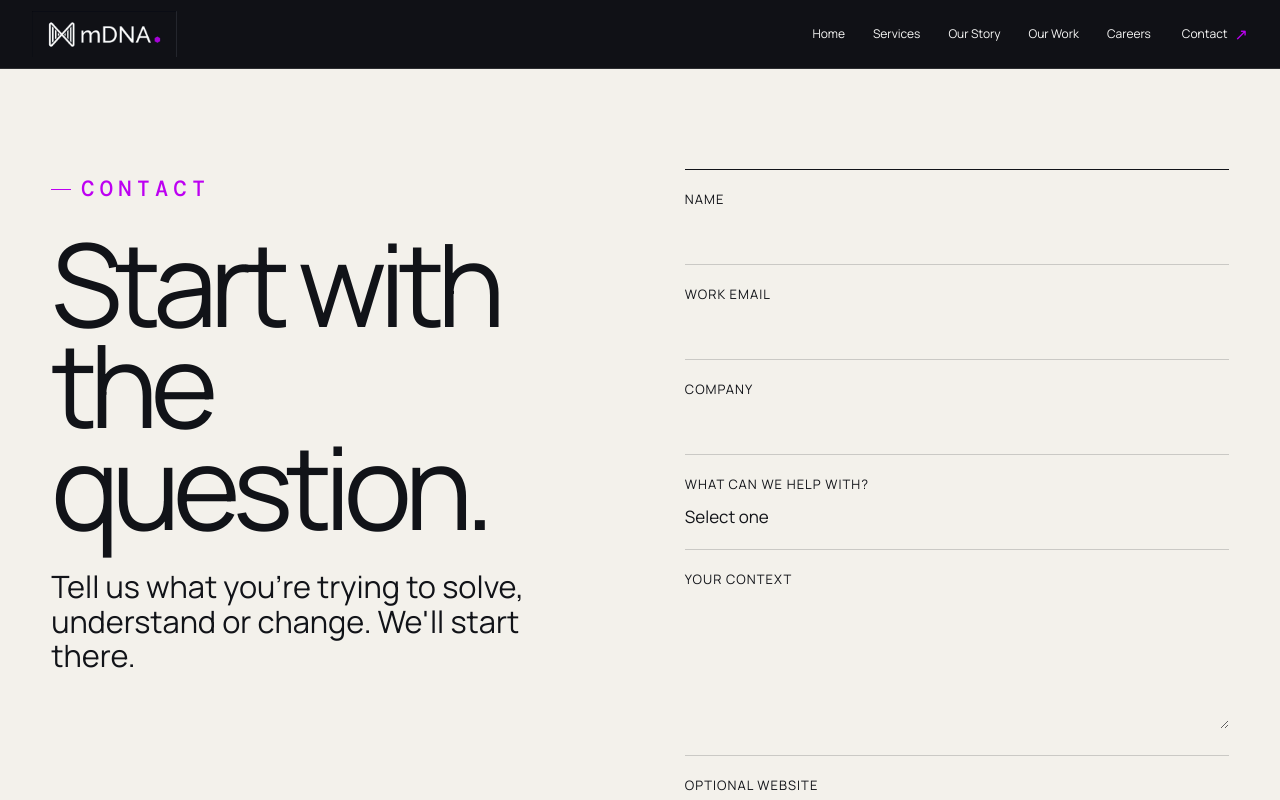
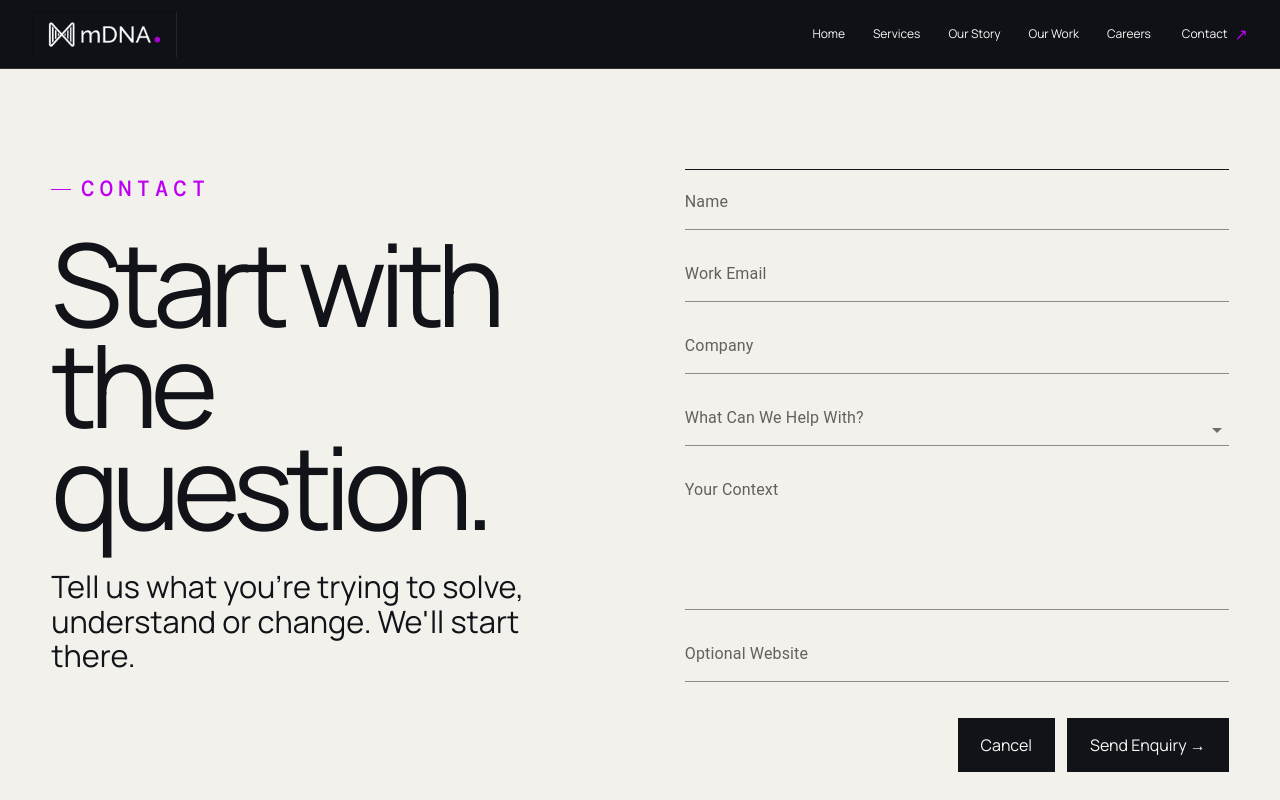
Before and after one commit to priyacse21/mdna_web, a React (Vite) app: page /contact in a window 1280 px wide. Shown: the top 800 px of the page. Built offline with nearby package versions, Linux system fonts and the light colour scheme.

Commit message:
Common component created for contact

```diff
--- a/package.json
+++ b/package.json
@@ -10,7 +10,10 @@
     "preview": "vite preview"
   },
   "dependencies": {
+    "@emotion/react": "^11.14.0",
+    "@emotion/styled": "^11.14.1",
     "@hookform/resolvers": "^5.9.1",
+    "@mui/material": "^9.4.0",
     "@tailwindcss/vite": "^4.3.3",
     "react": "^19.2.8",
     "react-dom": "^19.2.8",
--- /dev/null
+++ b/src/components/common/FormField.jsx
@@ -0,0 +1,21 @@
+import { TextField, MenuItem } from "@mui/material";
+
+const FormField = ({ name, register, errors, options, ...rest }) => (
+  <TextField
+    {...register(name)}
+    {...rest}
+    select={!!options}
+    defaultValue={options ? "" : undefined}
+    variant="standard"
+    fullWidth
+    error={!!errors[name]}
+    helperText={errors[name]?.message}
+    sx={{ py: 1.5 }}
+  >
+    {options?.map((o) => (
+      <MenuItem key={o} value={o}>{o}</MenuItem>
+    ))}
+  </TextField>
+);
+
+export default FormField;
--- a/src/screens/contact/ContactSection.jsx
+++ b/src/screens/contact/ContactSection.jsx
@@ -1,5 +1,6 @@
 // src/pages/Contact/Contact.jsx
-
+import React from "react";
+import FormField from "../../components/common/FormField";
 import { useEffect, useState } from "react";
 import { useForm } from "react-hook-form";
 import { zodResolver } from "@hookform/resolvers/zod";
@@ -34,15 +35,12 @@ const helpOptions = [
 ];
 
 const schema = z.object({
-  name: z.string().trim().min(1, "Name is required."),name: z
-  .string()
-  .trim()
-  .min(1, "Name is required.")
-  .regex(/^[A-Za-z]+(?: [A-Za-z]+)*$/, "Name must contain only letters."),  email: z
+  name: z
     .string()
     .trim()
-    .min(1, "Work email is required.")
-    .email("Enter a valid email."),
+    .min(1, "Name is required.")
+    .regex(/^[A-Za-z]+(?: [A-Za-z]+)*$/, "Name must contain only letters."),
+  email: z.string().trim().min(1, "Work email is required.").email("Enter a valid email."),
   company: z.string().trim().min(1, "Company is required."),
   help: z.string().min(1, "Please select one."),
   context: z.string().trim().min(1, "Tell us a bit of context."),
@@ -121,166 +119,13 @@ const Contact = () => {
             noValidate
             onSubmit={handleSubmit(onSubmit)}
           >
-
-            <div className="border-b border-[#111318]/[0.18] py-5 focus-within:border-[#111318]">
-              <label
-                className="mb-[9px] block text-[13px] tracking-[0.08em] uppercase"
-                htmlFor="contact-name"
-              >
-                Name
-              </label>
-
-              <input
-                id="contact-name"
-                className={`w-full border-0 bg-transparent text-[17px] outline-none [font-family:inherit] ${
-                  errors.name ? "text-[#c0392b]" : "text-[#111318]"
-                }`}
-                {...register("name")}
-              />
-
-              {errors.name && (
-                <span className="mt-[6px] block text-[11px] text-[#c0392b]">
-                  {errors.name.message}
-                </span>
-              )}
-            </div>
-
-            <div className="border-b border-[#111318]/[0.18] py-5 focus-within:border-[#111318]">
-              <label
-                className="mb-[9px] block text-[13px] tracking-[0.08em] uppercase"
-                htmlFor="contact-email"
-              >
-                Work Email
-              </label>
-
-              <input
-                id="contact-email"
-                type="email"
-                className={`w-full border-0 bg-transparent text-[17px] outline-none [font-family:inherit] ${
-                  errors.email ? "text-[#c0392b]" : "text-[#111318]"
-                }`}
-                {...register("email")}
-              />
-
-              {errors.email && (
-                <span className="mt-[6px] block text-[11px] text-[#c0392b]">
-                  {errors.email.message}
-                </span>
-              )}
-            </div>
-
-            <div className="border-b border-[#111318]/[0.18] py-5 focus-within:border-[#111318]">
-              <label
-                className="mb-[9px] block text-[13px] tracking-[0.08em] uppercase"
-                htmlFor="contact-company"
-              >
-                Company
-              </label>
-
-              <input
-                id="contact-company"
-                className={`w-full border-0 bg-transparent text-[17px] outline-none [font-family:inherit] ${
-                  errors.company ? "text-[#c0392b]" : "text-[#111318]"
-                }`}
-                {...register("company")}
-              />
-
-              {errors.company && (
-                <span className="mt-[6px] block text-[11px] text-[#c0392b]">
-                  {errors.company.message}
-                </span>
-              )}
-            </div>
-
-
-            <div className="border-b border-[#111318]/[0.18] py-5 focus-within:border-[#111318]">
-              <label
-                className="mb-[9px] block text-[13px] tracking-[0.08em] uppercase"
-                htmlFor="contact-help"
-              >
-                What Can We Help With?
-              </label>
-
-              <select
-                id="contact-help"
-                className={`w-full cursor-pointer appearance-none border-0 bg-transparent text-[17px] focus:outline-offset-2 [font-family:inherit] [&]:accent-[#a604d6] ${
-                  errors.help ? "text-[#c0392b]" : "text-[#111318]"
-                }`}
-                {...register("help")}
-              >
-                <option
-                  value=""
-                  disabled
-                  className="bg-[#f3f1eb] px-3 py-2 text-[#111318] checked:text-[#111318] hover:text-[#111318]"
-                >
-                  Select one
-                </option>
-
-                {helpOptions.map((option) => (
-                  <option
-                    key={option}
-                    value={option}
-                    className="bg-[#f3f1eb] px-3 py-2 text-[#111318] checked:bg-[#f3f1eb] checked:text-[#111318] hover:text-[#111318]"
-                  >
-                    {option}
-                  </option>
-                ))}
-              </select>
-
-              {errors.help && (
-                <span className="mt-[6px] block text-[11px] text-[#c0392b]">
-                  {errors.help.message}
-                </span>
-              )}
-            </div>
-            <div className="border-b border-[#111318]/[0.18] py-5 focus-within:border-[#111318]">
-              <label
-                className="mb-[9px] block text-[13px] tracking-[0.08em] uppercase"
-                htmlFor="contact-context"
-              >
-                Your Context
-              </label>
-
-              <textarea
-                id="contact-context"
-                className={`min-h-[130px] w-full resize-y border-0 bg-transparent text-[17px] outline-none [font-family:inherit] ${
-                  errors.context ? "text-[#c0392b]" : "text-[#111318]"
-                }`}
-                {...register("context")}
-              />
-
-              {errors.context && (
-                <span className="mt-[6px] block text-[11px] text-[#c0392b]">
-                  {errors.context.message}
-                </span>
-              )}
-            </div>
-
-            <div className="border-b border-[#111318]/[0.18] py-5 focus-within:border-[#111318]">
-              <label
-                className="mb-[9px] block text-[13px] tracking-[0.08em] uppercase"
-                htmlFor="contact-website"
-              >
-                Optional Website
-              </label>
-
-              <input
-                id="contact-website"
-                type="url"
-                className={`w-full border-0 bg-transparent text-[17px] outline-none [font-family:inherit] ${
-                  errors.website ? "text-[#c0392b]" : "text-[#111318]"
-                }`}
-                {...register("website")}
-              />
-
-              {errors.website && (
-                <span className="mt-[6px] block text-[14px] text-[#c0392b]">
-                  {errors.website.message}
-                </span>
-              )}
-            </div>
-
-            <div className="flex items-center justify-between gap-5 pt-6 max-[760px]:flex-wrap">
+           <FormField name="name" label="Name" register={register} errors={errors} />
+  <FormField name="email" label="Work Email" type="email" register={register} errors={errors} />
+  <FormField name="company" label="Company" register={register} errors={errors} />
+  <FormField name="help" label="What Can We Help With?" options={helpOptions} register={register} errors={errors} />
+  <FormField name="context" label="Your Context" multiline minRows={5} register={register} errors={errors} />
+  <FormField name="website" label="Optional Website" register={register} errors={errors} />
+<div className="flex items-center justify-between gap-5 pt-6 max-[760px]:flex-wrap">
               <span
                 aria-live="polite"
                 className="min-h-4 font-mono text-[11px]"
```
Also changed, not shown: 1 other file (tests, documents, lock files or other folders).
